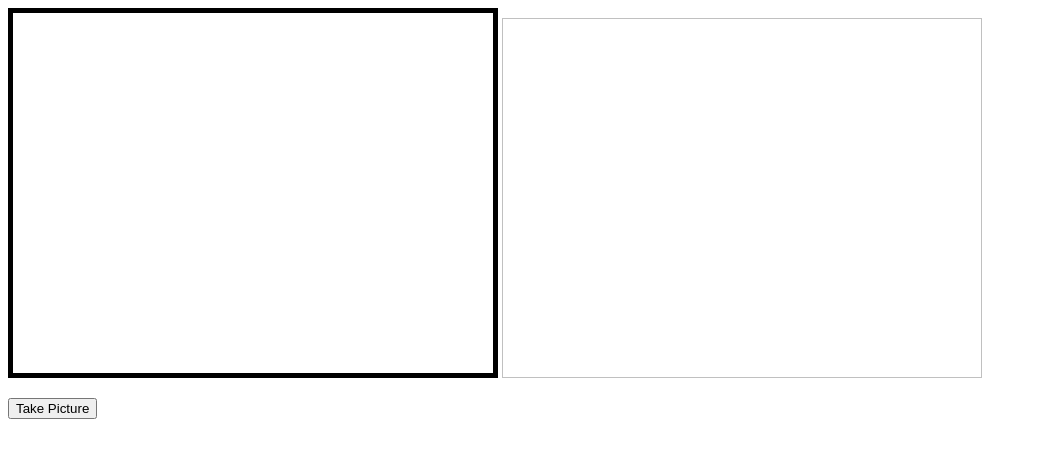
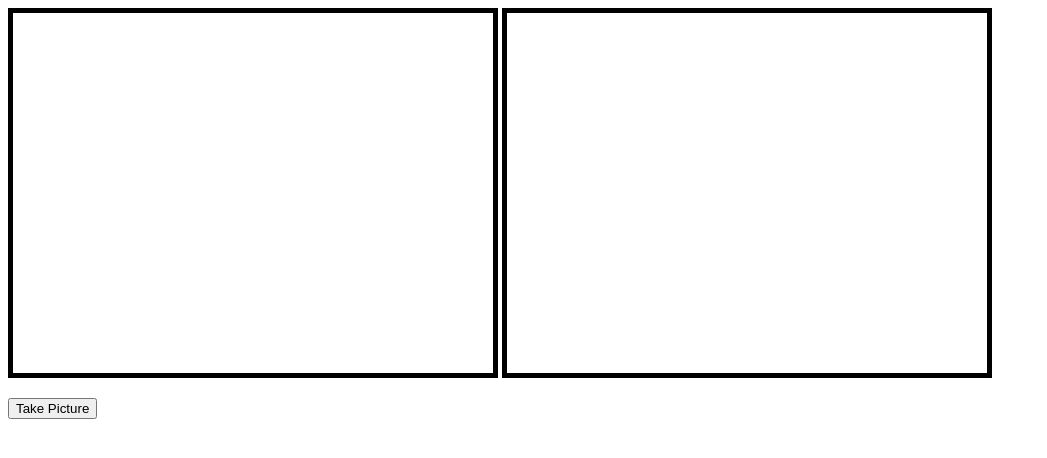
Before and after one commit to eallegretta/WebRTC-Cartoonizer, a plain HTML site: page index.html in a window 1280 px wide. Shown: the whole page, without its empty margins (0-1047 px from the left). Drawn offline with nearby package versions, Linux system fonts and the light colour scheme.

Commit message:
Fixed html

```diff
--- a/index.html
+++ b/index.html
@@ -10,7 +10,7 @@
                 width:480px;
                 height:360px;
             }
-            #img {
+            #picture {
                 border:5px solid black;
                 width:480px;
                 height:360px;
@@ -19,8 +19,8 @@
     </head>
     <body>
         <div id="app">
-            <video id="video" autoplay="true"></video>
-            <img id="picture" />
+            <video id="video" autoplay="autoplay"></video>
+            <canvas id="picture"></canvas>
             <p>
             <button id="takePicture">Take Picture</button>
             </p>
```
